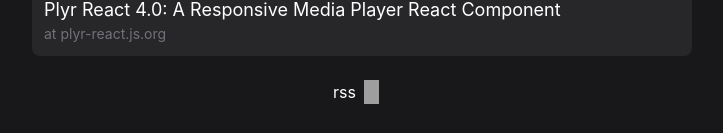
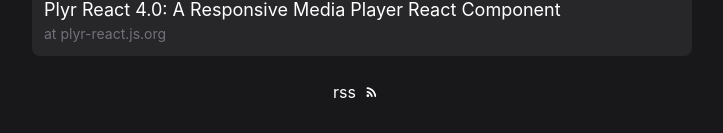
Before and after one commit to inhopj/fcirone.dev, a Next.js app: page /feeds in a window 1280 px wide. Shown: the part 2684-2817 px from the top of the page, without its empty margins (284-1007 px from the left). Built offline with nearby package versions, Linux system fonts and the light colour scheme; grey boxes are pictures that could not be loaded.

Commit message:
use new rss icon in RSSFeeds comp

```diff
--- a/components/Feeds/RSSFeeds.tsx
+++ b/components/Feeds/RSSFeeds.tsx
@@ -13,8 +13,8 @@ const RSSFeeds = () => {
       {/* TODO - create component */}
       {/* TODO - consider adding some effect (e.g. hover) */}
       <Image
-        src="/rss-feed-logo.svg"
-        alt="rss-feed-logo"
+        src="/rss-feed.svg"
+        alt="rss-feed"
         width={15}
         height={15}
       />
```
